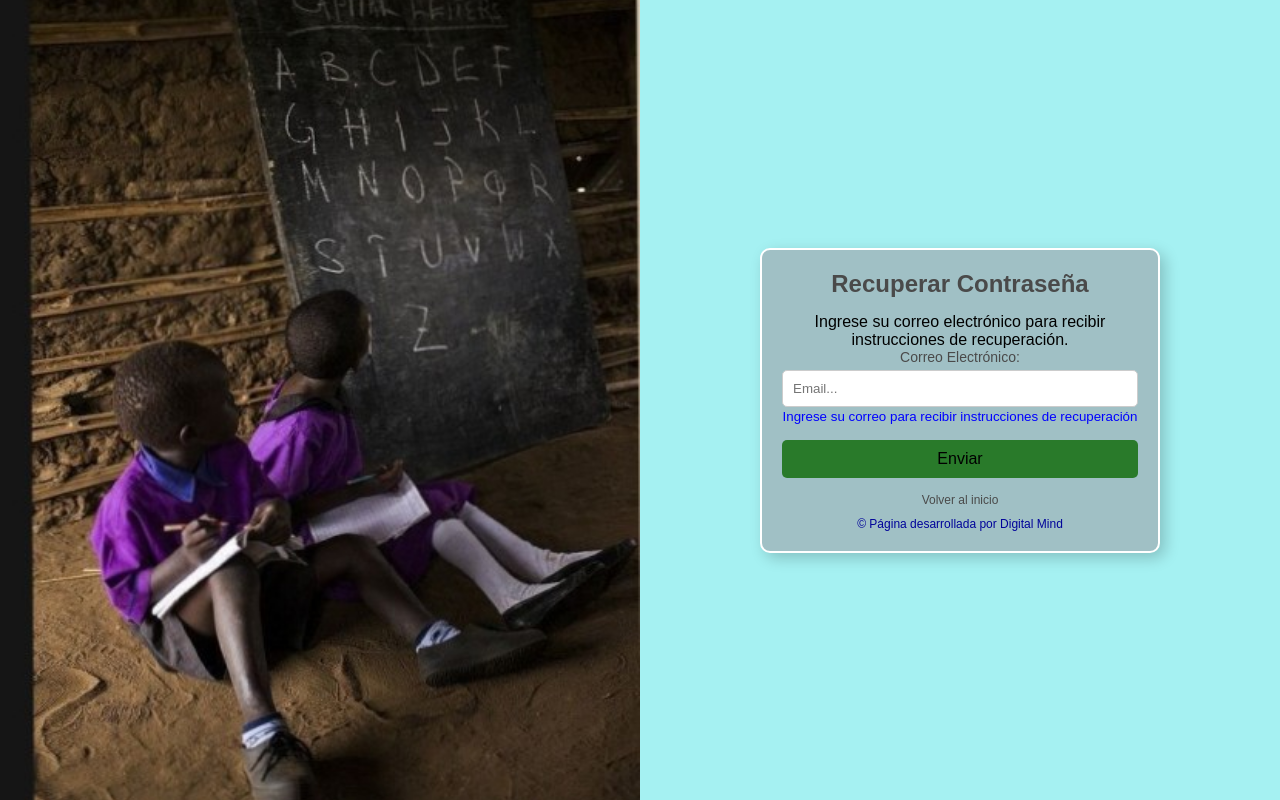
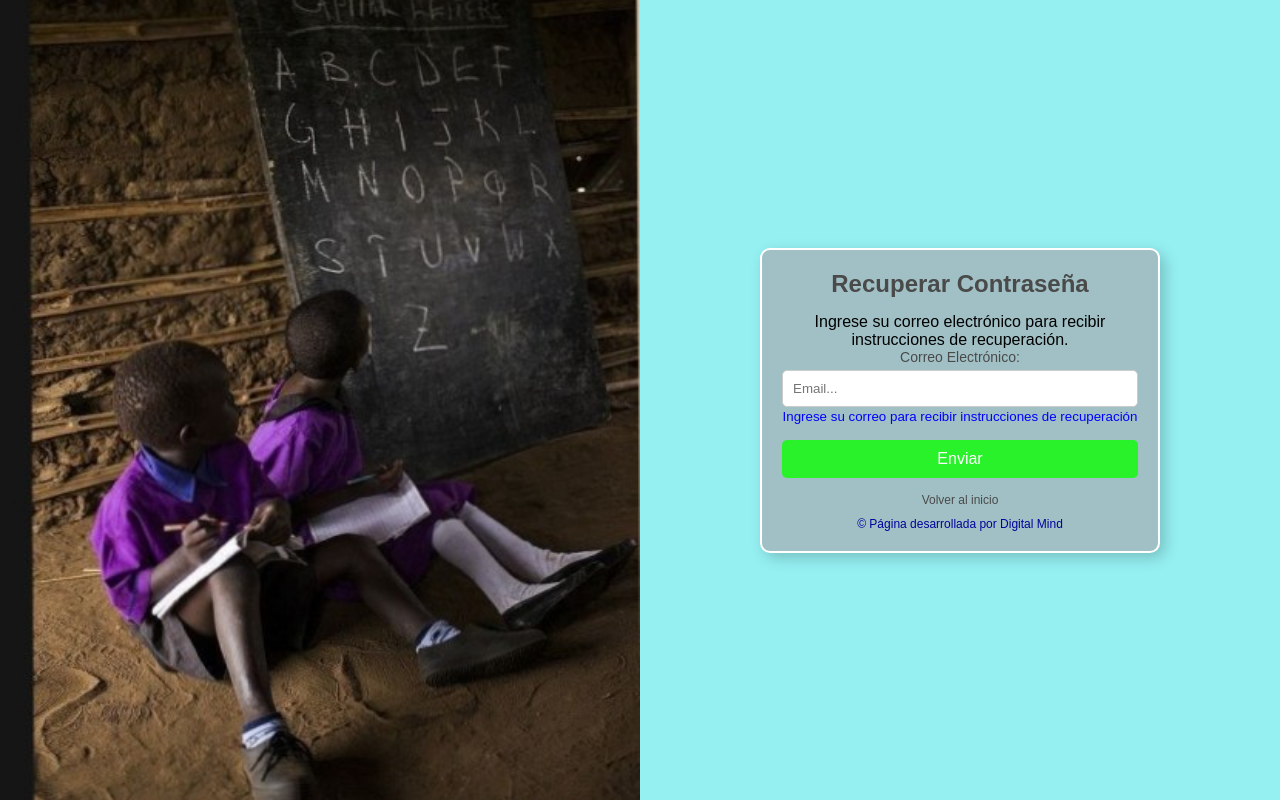
Before and after one commit to patomax31/Digital-Mind, a PHP site: page /digital-mind/PHP/recovery.php in a window 1280 px wide. Run offline with PHP 8.4, Linux system fonts and the light colour scheme.

Commit message:
Arreglos

```diff
--- a/css/login_style.css
+++ b/css/login_style.css
@@ -27,18 +27,7 @@ body, html {
     flex-direction: column;
     justify-content: center;
     align-items: center;
-<<<<<<< HEAD
-
-    background-color: #e3f2f7;
-
     background-color: #95f0f2;
-
-
-    background-color: #a5f1f2;
-
-=======
-    background-color: #95f0f2;
->>>>>>> 539fc19 (Marcianos)
     padding: 40px;
 }
 
@@ -68,18 +57,7 @@ body, html {
 }
 
 .form-group input[type="submit"] {
-<<<<<<< HEAD
-
-    background-color: #294b5b;
-    color: #000000;
-
     background-color: #09ff00c8;
-
-    background-color: #0a6800c8;
-
-=======
-    background-color: #09ff00c8;
->>>>>>> 539fc19 (Marcianos)
     color: white;
 
     cursor: pointer;
@@ -119,17 +97,7 @@ body, html {
     display: block;
     width: 100%;
     padding: 12px 20px;
-<<<<<<< HEAD
-    background-color: #294b5b;
-    color: rgb(0, 0, 0);
-
     background-color: #ffffff;
-
-    background-color: #0a6800c8;
-
-=======
-    background-color: #ffffff;
->>>>>>> 539fc19 (Marcianos)
     color: white;
 
     text-decoration: none;
```
